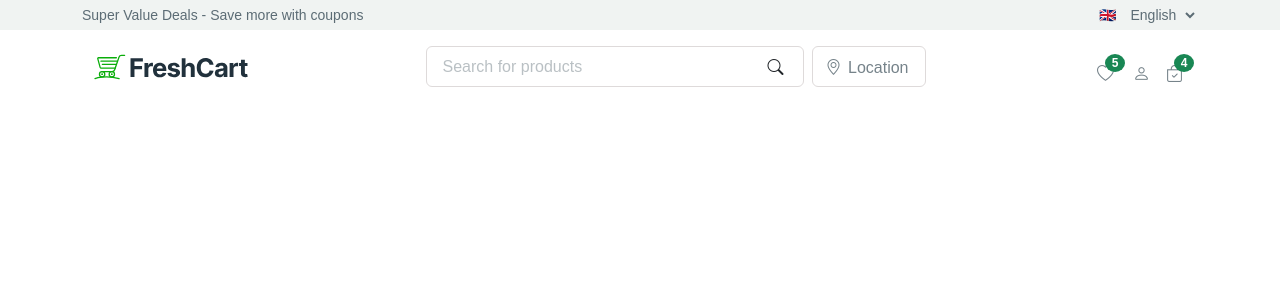
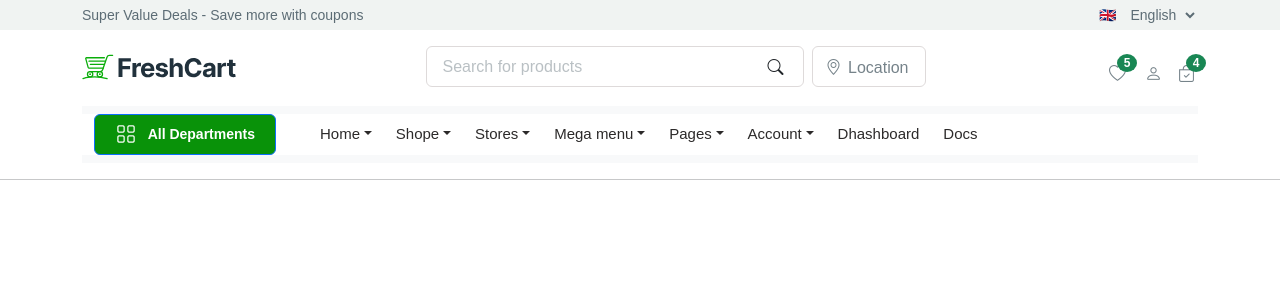
Before and after one commit to Hariprasanth17/React_FreshCard, a React (Vite) app: page / in a window 1280 px wide. Shown: the top 300 px of the page. Built offline with nearby package versions, Linux system fonts and the light colour scheme.

Commit message:
nav commit

```diff
--- a/src/Component/Navbar/Navbar.css
+++ b/src/Component/Navbar/Navbar.css
@@ -1,3 +1,32 @@
-.navbar .collapse ul {
-    --bs-scroll-height: 100px;
-}
+
+ .container-fluid{
+    height: 41px;
+    background-color:white;
+ }
+ .container-fluid .navbar-brand button {
+     background-color: #099209;
+     width: 182px;
+     height: 41px;
+     font-size: 14px;
+     font-weight: 600;
+     line-height: 22px;
+     text-align: right;
+     padding-right: 20px;
+ }
+
+ .container-fluid .navbar-brand i {
+     position: relative;
+     right: 160px;
+     top: 2px;
+     color: white;
+ }
+
+ .container-fluid  ul {
+     font-size: 15px;
+     font-weight: 500;
+     line-height: 22px;
+
+ }
+ .container-fluid  ul .nav-item>a{
+color: rgb(44, 42, 42);
+ }
--- a/src/Component/Navbar/Navbar.tsx
+++ b/src/Component/Navbar/Navbar.tsx
@@ -1,13 +1,70 @@
 import Searchbar from "../Searchbar/Searchbar"
-
+import "./Navbar.css"
 
 
 const Navbar = () => {
     return (
+        <div>
+            <Searchbar />
+            <div className="container">
 
-        <div className="container">
-            <Searchbar />
-
+                <nav className="navbar navbar-expand-lg bg-body-tertiary ">
+                    <div className="container-fluid">
+                        <a className="navbar-brand" href="#">
+                            <button type="button" id="dropdownMenuButton1" className=" btn btn-primary"> All Departments</button>
+                            <i className="bi bi-grid"></i>
+                        </a>
+                        <button className="navbar-toggler" type="button" data-bs-toggle="collapse" data-bs-target="#navbarNavDropdown" aria-controls="navbarNavDropdown" aria-expanded="false" aria-label="Toggle navigation">
+                            <span className="navbar-toggler-icon"></span>
+                        </button>
+                        <div className="collapse navbar-collapse " id="navbarNavDropdown">
+                            <ul className="navbar-nav gap-2">
+                                <li className="nav-item">
+                                    <a className="nav-link dropdown-toggle" href="#" role="button" data-bs-toggle="dropdown" aria-expanded="false">
+                                        Home
+                                    </a>
+                                </li>
+                                <li className="nav-item">
+                                    <a className="nav-link dropdown-toggle" href="#" role="button" data-bs-toggle="dropdown" aria-expanded="false">
+                                        Shope
+                                    </a>
+                                </li>
+                                <li className="nav-item">
+                                    <a className="nav-link dropdown-toggle" href="#" role="button" data-bs-toggle="dropdown" aria-expanded="false">
+                                        Stores
+                                    </a>
+                                </li>
+                                <li className="nav-item">
+                                    <a className="nav-link dropdown-toggle" href="#" role="button" data-bs-toggle="dropdown" aria-expanded="false">
+                                        Mega menu
+                                    </a>
+                                </li>
+                                <li className="nav-item">
+                                    <a className="nav-link dropdown-toggle" href="#" role="button" data-bs-toggle="dropdown" aria-expanded="false">
+                                        Pages
+                                    </a>
+                                </li>
+                                <li className="nav-item dropdown">
+                                    <a className="nav-link dropdown-toggle" href="#" role="button" data-bs-toggle="dropdown" aria-expanded="false">
+                                        Account
+                                    </a>
+                                </li>
+                                <li className="nav-item dropdown">
+                                    <a className="nav-link " href="#" role="button" data-bs-toggle="dropdown" aria-expanded="false">
+                                        Dhashboard
+                                    </a>
+                                </li>
+                                <li className="nav-item dropdown">
+                                    <a className="nav-link" href="#" role="button" data-bs-toggle="dropdown" aria-expanded="false">
+                                        Docs
+                                    </a>
+                                </li>
+                            </ul>
+                        </div>
+                    </div>
+                </nav>
+            </div>
+            <hr />
         </div>
     )
 }
```
Also changed, not shown: src/Component/Banner/Banner.tsx (added, +11 -0 lines), src/Component/Banner/Banner.css (added).
